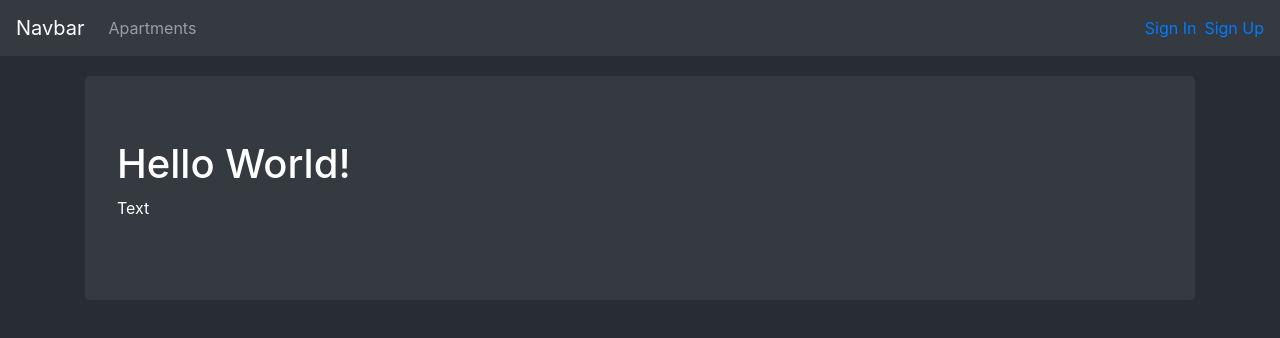
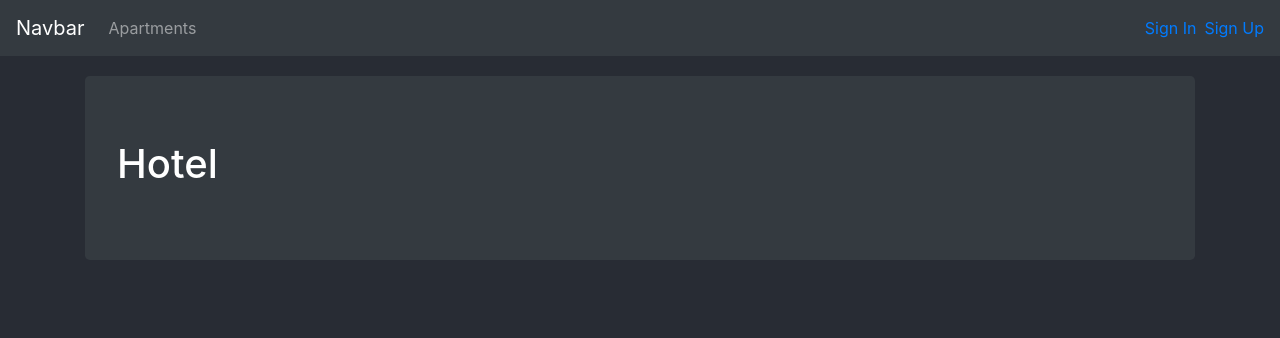
Before and after one commit to KirvelPasha/frontend-hotel, a React app: page / in a window 1280 px wide. Shown: the top 338 px of the page. Built offline with nearby package versions, Linux system fonts and the light colour scheme.

Commit message:
add Hotel

```diff
--- a/src/components/Welcome.js
+++ b/src/components/Welcome.js
@@ -6,8 +6,7 @@ class Welcome extends React.Component {
     render() {
         return (
             <Jumbotron className="bg-dark text-white">
-                <h1>Hello World!</h1>
-                <p>Text </p>
+                <h1>Hotel</h1>
             </Jumbotron>
         );
     }
```
